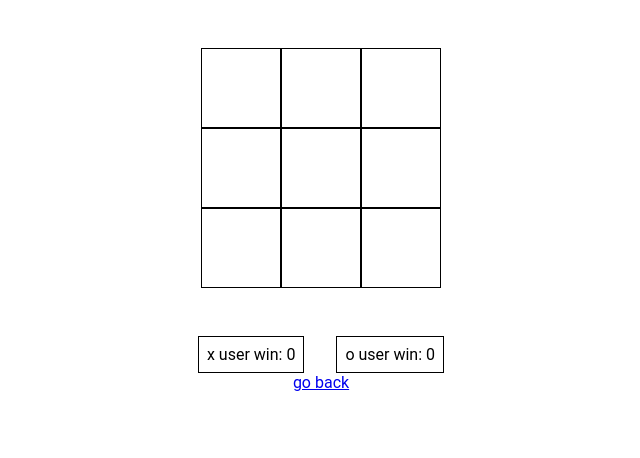
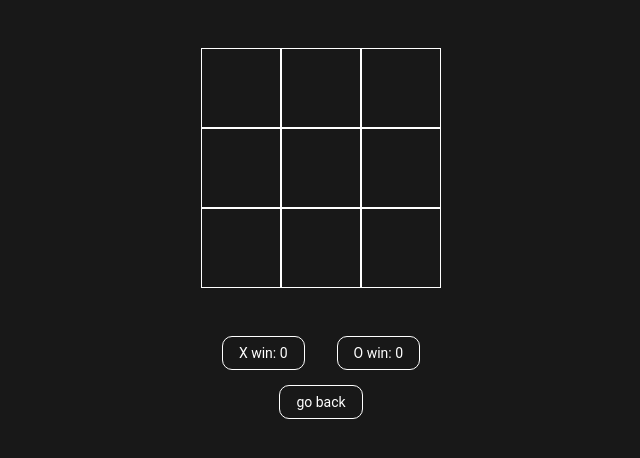
Before and after one commit to Diego-Berardi/Tic-Tac-Toe, a plain HTML site: page 2players/index.html in a window 1280 px wide. Shown: the whole page, without its empty margins (319-959 px from the left). Drawn offline with Linux system fonts and the light colour scheme.

Commit message:
improve css

```diff
--- a/2players/assets/css/style.css
+++ b/2players/assets/css/style.css
@@ -7,10 +7,13 @@
 }
 
 @import url("https://fonts.googleapis.com/css2?family=Roboto:wght@100;300;400;500;700;900&display=swap");
-
 body {
   font-family: "Roboto", sans-serif;
+  font-size: 14px;
+  background-color: #181818;
+  color: white;
 }
+
 main {
   display: flex;
   align-items: center;
@@ -25,22 +28,13 @@ main {
 }
 
 .box {
-  border: 1px solid black;
+  border: 1px solid white;
   width: 5rem;
   height: 5rem;
   display: flex;
   justify-content: center;
   align-items: center;
-}
-
-/* remove highlight */
-::-moz-selection {
-  background-color: transparent;
-  color: #000;
-}
-::selection {
-  background-color: transparent;
-  color: #000;
+  font-size: 2rem;
 }
 
 .scoreboard-section {
@@ -49,8 +43,11 @@ main {
   gap: 2rem;
 }
 .scoreboard-section p {
-  border: black solid 1px;
-  padding: 0.5rem;
+  color: white;
+  border: solid white 1px;
+  border-radius: 10px;
+  text-decoration: none;
+  padding: 0.5rem 1rem;
 }
 
 .replay-menu {
@@ -74,3 +71,28 @@ main {
 .win-bg-color {
   background-color: #166e00e1;
 }
+
+.unselectable {
+  -moz-user-select: none;
+  -khtml-user-select: none;
+  -webkit-user-select: none;
+
+  -ms-user-select: none;
+  user-select: none;
+}
+
+.go-back-div {
+  margin: 1.5rem;
+}
+.go-back-btn {
+  color: white;
+  border: solid white 1px;
+  border-radius: 10px;
+  text-decoration: none;
+  padding: 0.5rem 1rem;
+  transition: color 100ms ease-in-out, background-color 100ms ease-in-out;
+}
+.go-back-btn:hover {
+  background-color: white;
+  color: black;
+}
--- a/2players/assets/js/app.js
+++ b/2players/assets/js/app.js
@@ -14,13 +14,13 @@ let gameState = true;
 
 const endGame = (user) => {
   gameState = false;
-  if (user === "x") {
+  if (user === "X") {
     xUser_span.textContent = ++xUser;
     resultText_p.textContent = "x win";
     replayMenu_div.classList.remove("lose-bg-color");
     replayMenu_div.classList.add("win-bg-color");
   }
-  if (user === "o") {
+  if (user === "O") {
     oUser_span.textContent = ++oUser;
     resultText_p.textContent = "o win";
     replayMenu_div.classList.remove("win-bg-color");
@@ -78,9 +78,9 @@ const handleClick = (e) => {
   if (!gameState) return;
   if (e.target.textContent !== "") return;
   if (index % 2 === 0) {
-    e.target.textContent = "x";
+    e.target.textContent = "X";
   } else {
-    e.target.textContent = "o";
+    e.target.textContent = "O";
   }
   index++;
   checkWin();
--- a/2players/index.html
+++ b/2players/index.html
@@ -8,7 +8,7 @@
     <link rel="stylesheet" href="./assets/css/style.css" />
   </head>
   <body>
-    <main>
+    <main class="unselectable">
       <section class="section-game">
         <div class="box"></div>
         <div class="box"></div>
@@ -21,16 +21,16 @@
         <div class="box"></div>
       </section>
       <section class="scoreboard-section">
-        <p>x user win: <span class="x-num-win">0</span></p>
-        <p>o user win: <span class="o-num-win">0</span></p>
+        <p>X win: <span class="x-num-win">0</span></p>
+        <p>O win: <span class="o-num-win">0</span></p>
       </section>
 
       <div class="replay-menu">
         <p class="result-text"></p>
         <button class="replay-btn">replay</button>
       </div>
-      <div>
-        <a href="../index.html">go back</a>
+      <div class="go-back-div">
+        <a class="go-back-btn" href="../index.html">go back</a>
       </div>
     </main>
   </body>
--- a/VS-Ai/assets/css/style.css
+++ b/VS-Ai/assets/css/style.css
@@ -10,7 +10,11 @@
 
 body {
   font-family: "Roboto", sans-serif;
+  font-size: 14px;
+  background-color: #181818;
+  color: white;
 }
+
 main {
   display: flex;
   align-items: center;
@@ -23,24 +27,14 @@ main {
   grid-template-columns: repeat(3, 1fr);
   cursor: pointer;
 }
-
 .box {
-  border: 1px solid black;
+  border: 1px solid white;
   width: 5rem;
   height: 5rem;
   display: flex;
   justify-content: center;
   align-items: center;
-}
-
-/* remove highlight */
-::-moz-selection {
-  background-color: transparent;
-  color: #000;
-}
-::selection {
-  background-color: transparent;
-  color: #000;
+  font-size: 2rem;
 }
 
 .scoreboard-section {
@@ -48,9 +42,13 @@ main {
   justify-content: space-between;
   gap: 2rem;
 }
+
 .scoreboard-section p {
-  border: black solid 1px;
-  padding: 0.5rem;
+  color: white;
+  border: solid white 1px;
+  border-radius: 10px;
+  text-decoration: none;
+  padding: 0.5rem 1rem;
 }
 
 .replay-menu {
@@ -74,3 +72,29 @@ main {
 .win-bg-color {
   background-color: #166e00e1;
 }
+
+
+.unselectable {
+   -moz-user-select: none;
+   -khtml-user-select: none;
+   -webkit-user-select: none;
+
+   -ms-user-select: none;
+   user-select: none;
+}
+
+.go-back-div {
+  margin: 1.5rem;
+}
+.go-back-btn {
+  color: white;
+  border: solid white 1px;
+  border-radius: 10px;
+  text-decoration: none;
+  padding: 0.5rem 1rem;
+  transition: color 100ms ease-in-out, background-color 100ms ease-in-out;
+}
+.go-back-btn:hover {
+  background-color: white;
+  color: black;
+}
--- a/VS-Ai/assets/js/app.js
+++ b/VS-Ai/assets/js/app.js
@@ -6,8 +6,8 @@ const replayMenu_div = document.querySelector(".replay-menu");
 const resultText_p = document.querySelector(".result-text");
 const replayBtn_button = document.querySelector(".replay-btn");
 
-const huPlayer = "x";
-const AiPlayer = "0";
+const huPlayer = "X";
+const AiPlayer = "O";
 
 let gameState = true;
 
@@ -36,6 +36,8 @@ const gameOver = ({ winCombo, player }) => {
       boxs_div[elem].classList.add("win-bg-color");
     });
     resultText_p.textContent = player == huPlayer ? "You win" : "You lose";
+    if (player == huPlayer) xUser_span.textContent++;
+    else oUser_span.textContent++;
   } else {
     resultText_p.textContent = "No winner";
   }
--- /dev/null
+++ b/assets/css/style.css
@@ -0,0 +1,52 @@
+* {
+  margin: 0;
+  padding: 0;
+  box-sizing: border-box;
+}
+
+@import url("https://fonts.googleapis.com/css2?family=Roboto:wght@100;300;400;500;700;900&display=swap");
+
+body {
+  font-family: "Roboto", sans-serif;
+  font-size: 14px;
+  background-color: #181818;
+  color: white;
+}
+
+main {
+  display: flex;
+  justify-content: center;
+  align-items: center;
+  flex-direction: column;
+  margin: 4rem 0;
+  gap: 3rem;
+}
+
+main div {
+  display: flex;
+  gap: 2rem;
+}
+
+div a {
+  color: white;
+  border: solid white 1px;
+  border-radius: 10px;
+  text-decoration: none;
+  padding: 0.5rem 1rem;
+  transition: background-color 100ms ease-in-out, color 100ms ease-in-out;
+}
+
+div a:hover {
+  background-color: white;
+  color: black;
+}
+
+
+.unselectable {
+   -moz-user-select: none;
+   -khtml-user-select: none;
+   -webkit-user-select: none;
+
+   -ms-user-select: none;
+   user-select: none;
+}
```
Also changed, not shown: VS-Ai/index.html (+5 -5 lines), index.html (+9 -6 lines), assets/js/app.js (added).
